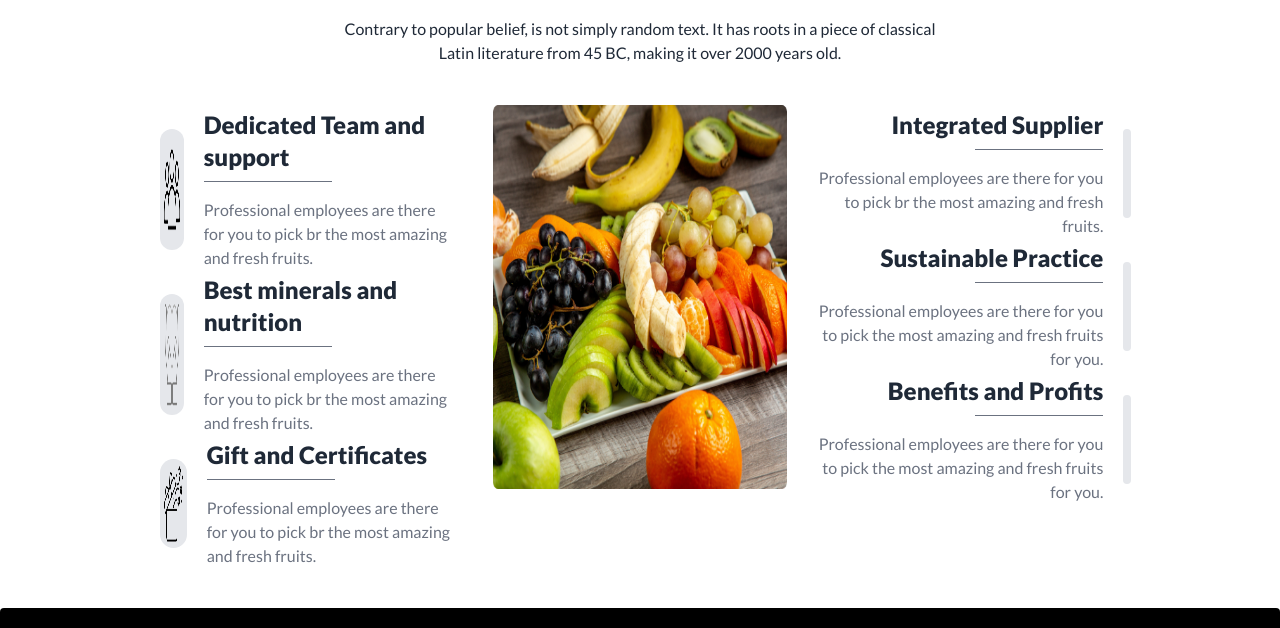
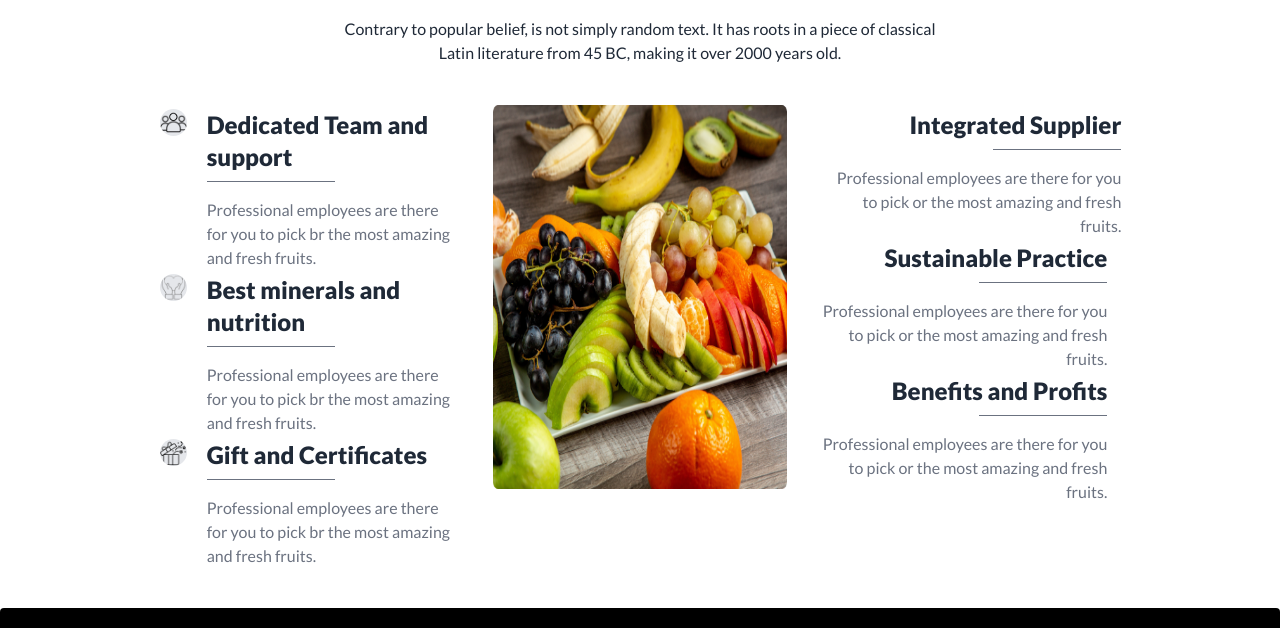
Before and after one commit to tanmoyach99/fruit-burst, a plain HTML site: page index.html in a window 1280 px wide. Shown: the part 2302-2930 px from the top of the page. Drawn offline with nearby package versions, Linux system fonts and the light colour scheme.

Commit message:
finished the task

```diff
--- a/index.html
+++ b/index.html
@@ -890,13 +890,16 @@
               <div
                 class="desc flex flex-col lg:flex-row justify-center align-center gap-5"
               >
-                <div class="icon flex justify-center">
+                <div class="icon">
+                  <div class="flex justify-center">
                     <img
                       src="images/people.png"
-                    class="w-14 rounded-full bg-gray-200 my-5 p-1"
+                      class="w-16 rounded-full bg-gray-200"
                       alt=""
                     />
                   </div>
+                </div>
+
                 <div class="description text-center lg:text-left">
                   <h6 class="font-extrabold text-2xl">
                     Dedicated Team and support
@@ -915,12 +918,14 @@
               <div
                 class="desc flex flex-col lg:flex-row justify-center align-center gap-5"
               >
-                <div class="icon flex justify-center">
+                <div class="icon">
+                  <div class="flex justify-center">
                     <img
                       src="images/love.png"
-                    class="w-14 rounded-full bg-gray-200 my-5 p-1"
+                      class="w-16 rounded-full bg-gray-200"
                       alt=""
                     />
+                  </div>
                 </div>
                 <div class="description text-center lg:text-left">
                   <h6 class="font-extrabold text-2xl">
@@ -940,12 +945,14 @@
               <div
                 class="desc flex flex-col lg:flex-row justify-center align-center gap-5"
               >
-                <div class="icon flex justify-center">
+                <div class="icon">
+                  <div class="flex justify-center">
                     <img
                       src="images/gift-box.png"
-                    class="w-16 rounded-full bg-gray-200 my-5 p-1"
+                      class="w-16 rounded-full bg-gray-200"
                       alt=""
                     />
+                  </div>
                 </div>
                 <div class="description text-center lg:text-left">
                   <h6 class="font-extrabold text-2xl">Gift and Certificates</h6>
@@ -964,25 +971,27 @@
             <img
               src="images/whychoose1.png"
               alt=""
-              class="w-96 h-96 mt-10 lg:mt-0 md:block md:h-96 block lg:block xl:block 2xl:block"
+              class="w-96 h-96 mt-10 lg:mt-0 md:h-96"
             />
             <img
               src="images/fruitbasket.jpg"
-              class="hidden md:block lg:hidden xl:hidden md:h-96 w-96 mt-2"
+              class="hidden md:block lg:hidden md:h-96 w-96 mt-2"
               alt=""
             />
           </div>
           <div class="reason-container order-3">
             <div class="single-reason mt-5 md:mt-1">
               <div
-                class="desc flex flex-col lg:flex-row-reverse justify-center align-center gap-5"
+                class="desc flex flex-col lg:flex-row-reverse justify-center align-center ml-7 gap-5"
               >
-                <div class="icon flex justify-center">
+                <div class="icon">
+                  <div class="flex justify-center">
                     <img
                       src="images/transport.png"
-                    class="w-16 rounded-full bg-gray-200 contain my-5 p-1"
+                      class="w-16 rounded-full bg-gray-200"
                       alt=""
                     />
+                  </div>
                 </div>
                 <div class="description text-center lg:text-right">
                   <h6 class="font-extrabold text-2xl">Integrated Supplier</h6>
@@ -990,7 +999,7 @@
                     class="w-32 border-b border-gray-500 mt-2 ml-36 md:ml-12 lg:ml-[160px]"
                   ></div>
                   <p class="text-gray-500 text-base mt-4">
-                    Professional employees are there for you to pick br the most
+                    Professional employees are there for you to pick or the most
                     amazing and fresh fruits.
                   </p>
                 </div>
@@ -1000,12 +1009,14 @@
               <div
                 class="desc flex flex-col lg:flex-row-reverse justify-center align-center gap-5"
               >
-                <div class="icon flex justify-center">
+                <div class="icon">
+                  <div class="flex justify-center">
                     <img
                       src="images/ice-cream.png"
-                    class="w-16 rounded-full bg-gray-200 my-5 p-1"
+                      class="w-16 rounded-full bg-gray-200"
                       alt=""
                     />
+                  </div>
                 </div>
                 <div class="description text-center lg:text-right">
                   <h6 class="font-extrabold text-2xl">Sustainable Practice</h6>
@@ -1013,8 +1024,8 @@
                     class="w-32 border-b border-gray-500 mt-2 ml-36 md:ml-12 lg:ml-[160px]"
                   ></div>
                   <p class="text-gray-500 text-base mt-4">
-                    Professional employees are there for you to pick the most
-                    amazing and fresh fruits for you.
+                    Professional employees are there for you to pick or the most
+                    amazing and fresh fruits.
                   </p>
                 </div>
               </div>
@@ -1023,12 +1034,14 @@
               <div
                 class="desc flex flex-col lg:flex-row-reverse justify-center align-center gap-5"
               >
-                <div class="icon flex justify-center">
+                <div class="icon">
+                  <div class="flex justify-center">
                     <img
                       src="images/charity.png"
-                    class="w-16 rounded-full bg-gray-200 my-5 p-1"
+                      class="w-16 rounded-full bg-gray-200"
                       alt=""
                     />
+                  </div>
                 </div>
                 <div class="description text-center lg:text-right">
                   <h6 class="font-extrabold text-2xl">Benefits and Profits</h6>
@@ -1036,8 +1049,8 @@
                     class="w-32 border-b border-gray-500 mt-2 ml-36 md:ml-12 lg:ml-[160px]"
                   ></div>
                   <p class="text-gray-500 text-base mt-4">
-                    Professional employees are there for you to pick the most
-                    amazing and fresh fruits for you.
+                    Professional employees are there for you to pick or the most
+                    amazing and fresh fruits.
                   </p>
                 </div>
               </div>
```
Lines whose indentation alone changed are shown as unchanged.
